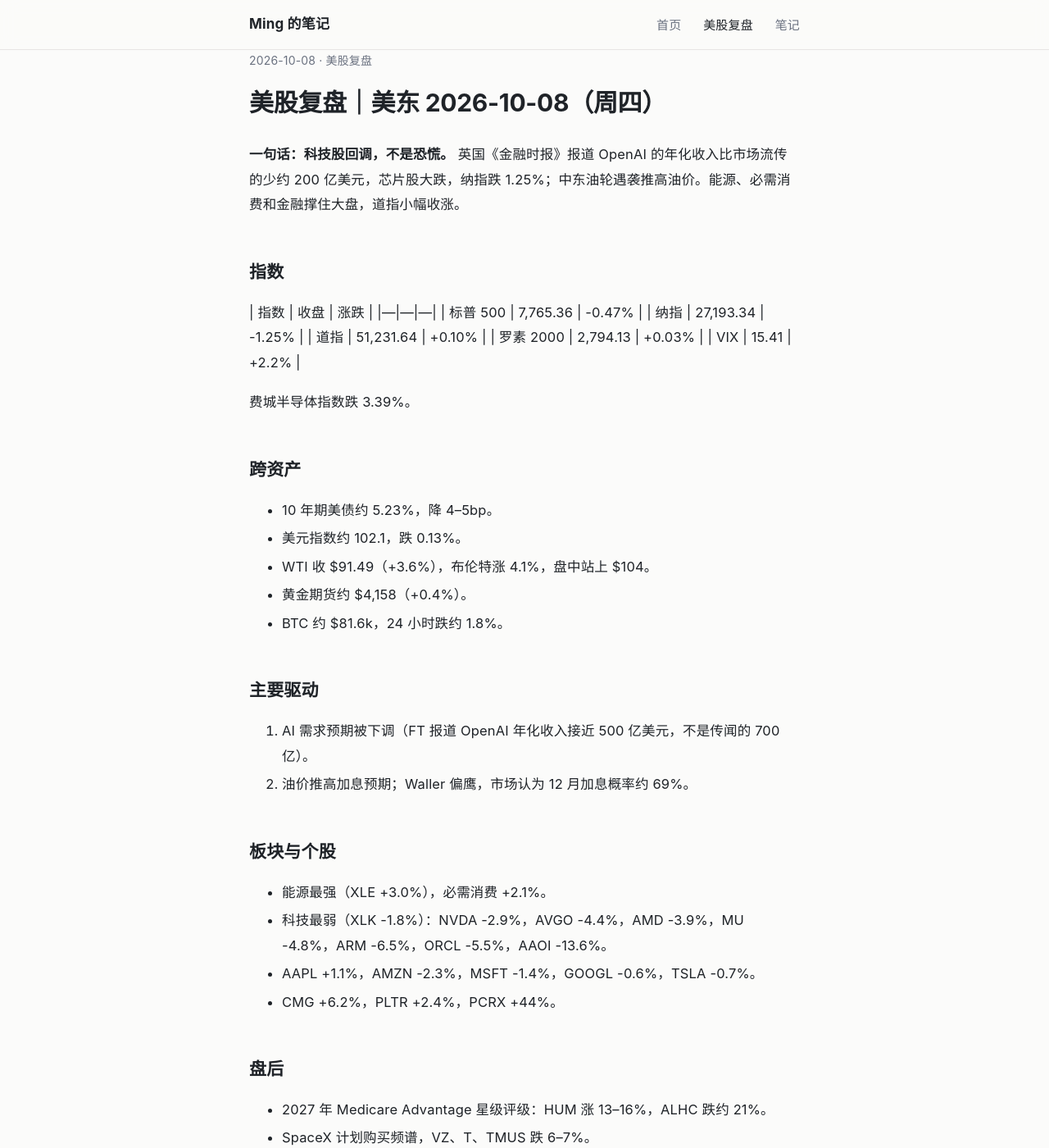
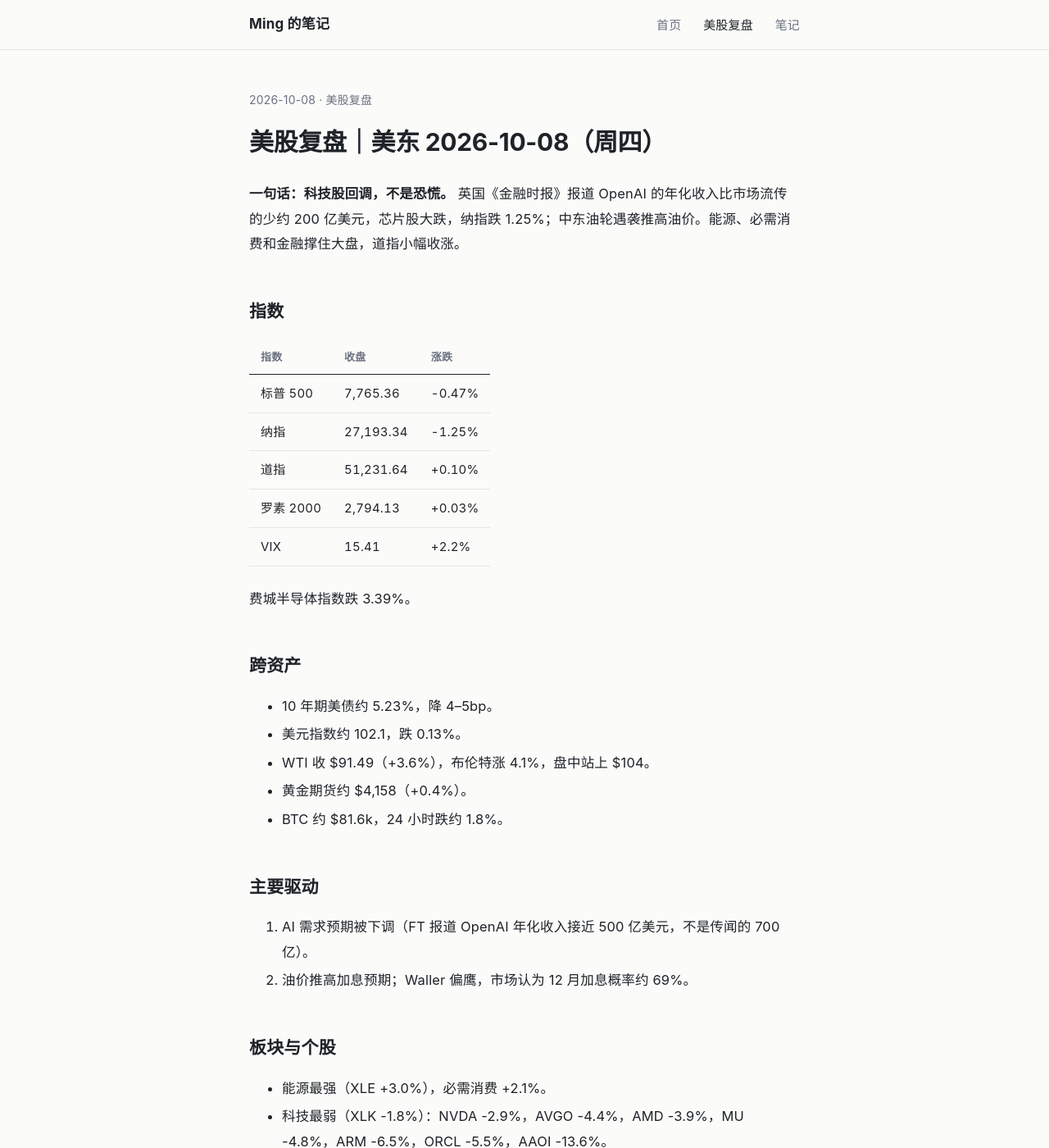
Before and after one commit to elricym/notes, a Jekyll site: the page built from market/2026-10-08.md, in a window 1280 px wide and 1400 px high. Shown: the whole window at 82% size. Built offline with Jekyll 4.4.1, drawn with Linux system fonts in a browser that asks for light colours.

Commit message:
Fix table rendering and spacing

```diff
--- a/_config.yml
+++ b/_config.yml
@@ -6,3 +6,6 @@ defaults:
   - scope: {path: ""}
     values: {layout: default}
 exclude: [README.md]
+markdown: kramdown
+kramdown:
+  input: GFM
--- a/assets/css/style.css
+++ b/assets/css/style.css
@@ -9,7 +9,7 @@ a{color:var(--accent);text-decoration:none}a:hover{text-decoration:underline}
 .site-header .wrap{display:flex;align-items:center;justify-content:space-between;height:60px}
 .brand{font-weight:650;color:var(--fg);font-size:17px}.brand:hover{text-decoration:none}
 nav a{color:var(--muted);margin-left:22px;font-size:15px}nav a.on,nav a:hover{color:var(--fg);text-decoration:none}
-main{padding-top:48px;padding-bottom:64px;min-height:70vh}
+main.wrap{padding-top:48px;padding-bottom:64px;min-height:70vh}
 .hero h1{font-size:34px;margin:0 0 6px;letter-spacing:-.01em}.hero p{color:var(--muted);margin:0 0 40px}
 .page-title{font-size:28px;margin:0 0 32px}
 .entries{list-style:none;margin:0;padding:0}
@@ -35,4 +35,4 @@ main{padding-top:48px;padding-bottom:64px;min-height:70vh}
 .post hr{border:0;border-top:1px solid var(--line);margin:36px 0}
 .back{margin-top:48px;font-size:15px}
 .foot{color:var(--muted);font-size:13px;padding-bottom:40px}
-@media (max-width:560px){body{font-size:16px}.wrap{padding:0 18px}nav a{margin-left:14px}main{padding-top:32px}.hero h1{font-size:28px}.post h1{font-size:25px}.entries li a{flex-wrap:wrap;gap:2px 10px}.entries time{width:auto}}
+@media (max-width:560px){body{font-size:16px}.wrap{padding:0 18px}nav a{margin-left:14px}main.wrap{padding-top:32px}.hero h1{font-size:28px}.post h1{font-size:25px}.entries li a{flex-wrap:wrap;gap:2px 10px}.entries time{width:auto}}
--- a/market/2026-10-08.md
+++ b/market/2026-10-08.md
@@ -9,6 +9,7 @@ category: market
 **一句话：科技股回调，不是恐慌。** 英国《金融时报》报道 OpenAI 的年化收入比市场流传的少约 200 亿美元，芯片股大跌，纳指跌 1.25%；中东油轮遇袭推高油价。能源、必需消费和金融撑住大盘，道指小幅收涨。
 
 ## 指数
+
 | 指数 | 收盘 | 涨跌 |
 |---|---|---|
 | 标普 500 | 7,765.36 | -0.47% |
```
